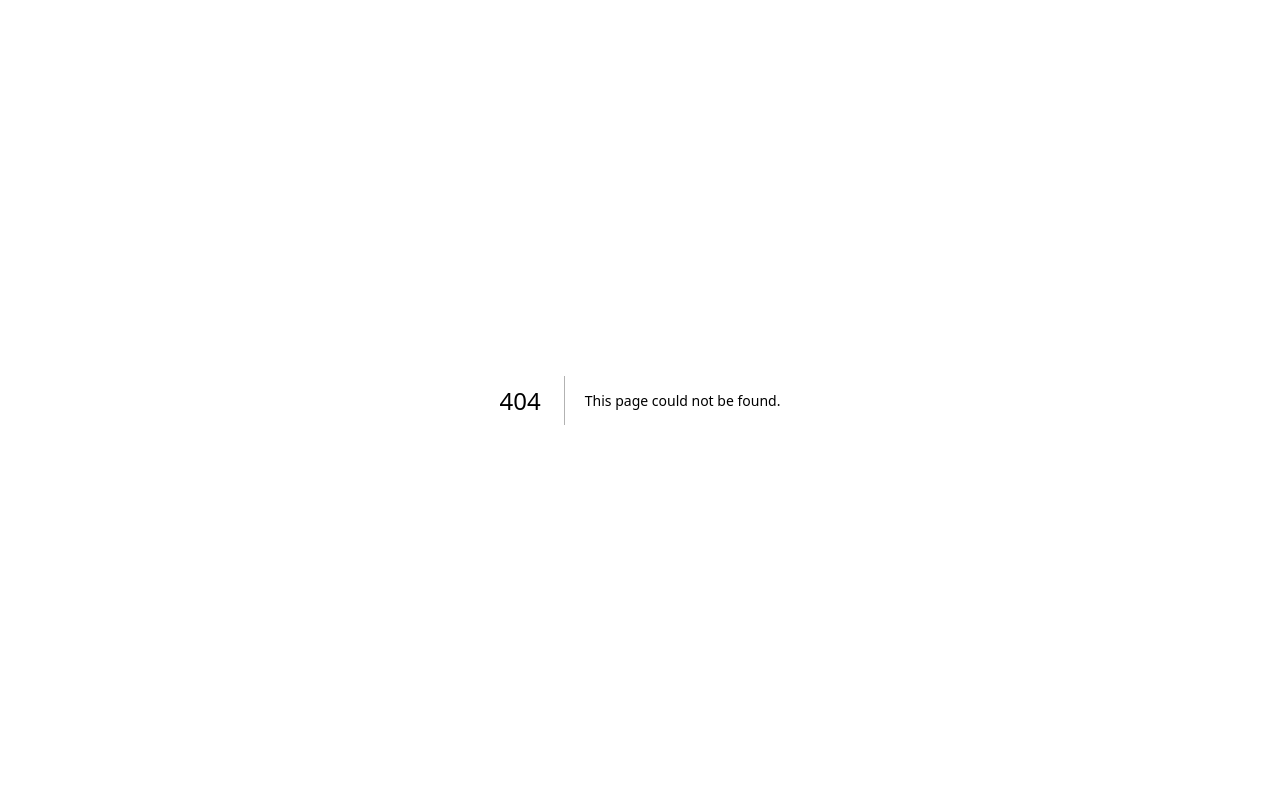
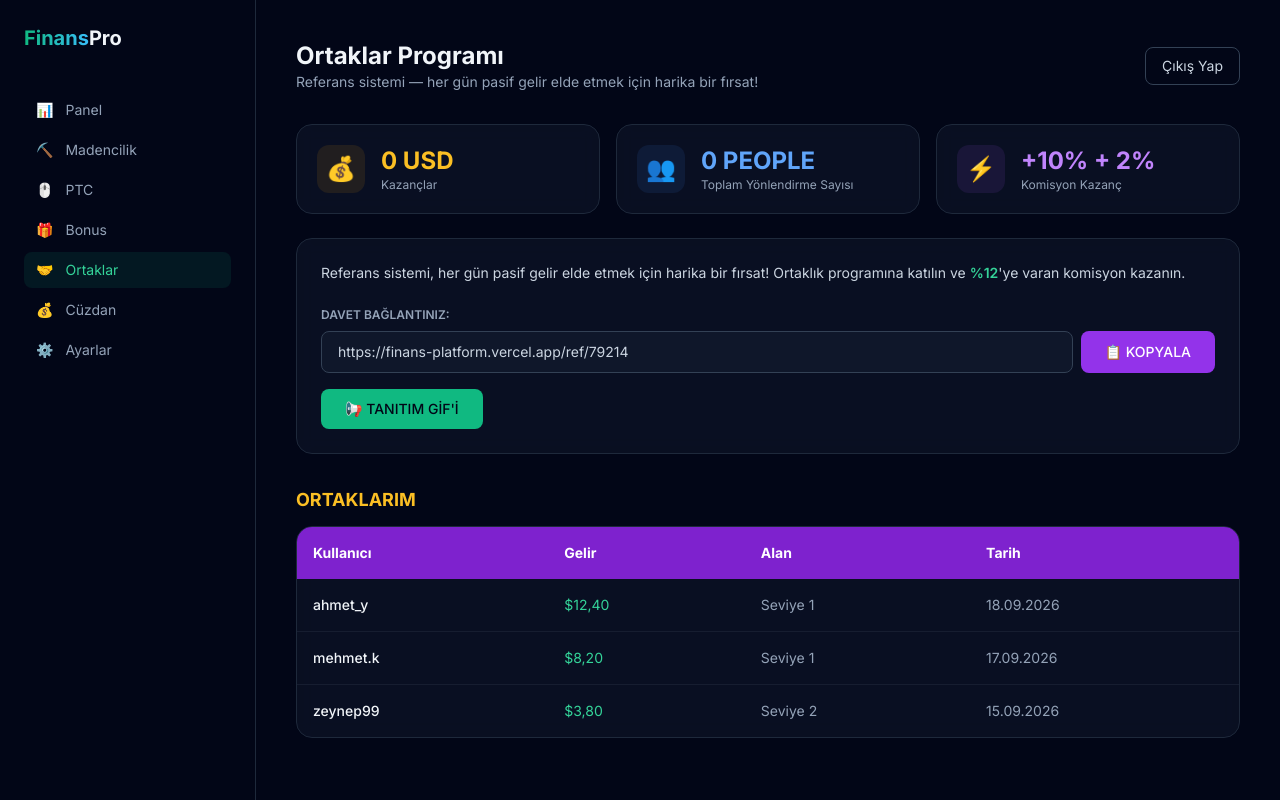
Before and after one commit to ayitvhizmet-gif/finans-platform, a Next.js app: page /panel/ortaklar in a window 1280 px wide. Before the commit this address had no page. Built offline with nearby package versions, Linux system fonts and the light colour scheme.

Commit message:
Create page.tsx

```diff
--- /dev/null
+++ b/app/panel/ortaklar/page.tsx
@@ -0,0 +1,118 @@
+"use client";
+
+import { useState } from "react";
+import CikisButonu from "@/components/CikisButonu";
+import PanelSidebar from "@/components/PanelSidebar";
+
+export default function Ortaklar() {
+  const [kopyalandi, setKopyalandi] = useState(false);
+  const davetLink = "https://finans-platform.vercel.app/ref/79214";
+
+  function kopyala() {
+    navigator.clipboard.writeText(davetLink);
+    setKopyalandi(true);
+    setTimeout(() => setKopyalandi(false), 2000);
+  }
+
+  const ortaklar = [
+    { kullanici: "ahmet_y", gelir: "$12,40", alan: "Seviye 1", tarih: "18.09.2026" },
+    { kullanici: "mehmet.k", gelir: "$8,20", alan: "Seviye 1", tarih: "17.09.2026" },
+    { kullanici: "zeynep99", gelir: "$3,80", alan: "Seviye 2", tarih: "15.09.2026" },
+  ];
+
+  return (
+    <div className="flex min-h-screen">
+      <PanelSidebar />
+      <main className="flex-1 p-6 md:p-10">
+        <div className="flex items-center justify-between">
+          <div>
+            <h1 className="text-2xl font-bold">Ortaklar Programı</h1>
+            <p className="text-sm text-slate-400">Referans sistemi — her gün pasif gelir elde etmek için harika bir fırsat!</p>
+          </div>
+          <CikisButonu />
+        </div>
+
+        {/* ÜST KARTLAR */}
+        <div className="mt-8 grid gap-4 md:grid-cols-3">
+          <div className="card flex items-center gap-4 p-5">
+            <div className="flex h-12 w-12 items-center justify-center rounded-xl bg-amber-500/10 text-2xl">💰</div>
+            <div>
+              <div className="text-2xl font-bold text-amber-400">0 USD</div>
+              <div className="text-xs text-slate-400">Kazançlar</div>
+            </div>
+          </div>
+          <div className="card flex items-center gap-4 p-5">
+            <div className="flex h-12 w-12 items-center justify-center rounded-xl bg-blue-500/10 text-2xl">👥</div>
+            <div>
+              <div className="text-2xl font-bold text-blue-400">0 PEOPLE</div>
+              <div className="text-xs text-slate-400">Toplam Yönlendirme Sayısı</div>
+            </div>
+          </div>
+          <div className="card flex items-center gap-4 p-5">
+            <div className="flex h-12 w-12 items-center justify-center rounded-xl bg-purple-500/10 text-2xl">⚡</div>
+            <div>
+              <div className="text-2xl font-bold text-purple-400">+10% + 2%</div>
+              <div className="text-xs text-slate-400">Komisyon Kazanç</div>
+            </div>
+          </div>
+        </div>
+
+        {/* DAVET LİNKİ */}
+        <div className="card mt-6 p-6">
+          <div className="text-sm text-slate-300">
+            Referans sistemi, her gün pasif gelir elde etmek için harika bir fırsat! Ortaklık programına katılın ve <span className="font-semibold text-emerald-400">%12</span>'ye varan komisyon kazanın.
+          </div>
+
+          <label className="mt-6 mb-2 block text-xs font-semibold text-slate-400">DAVET BAĞLANTINIZ:</label>
+          <div className="flex flex-col gap-2 md:flex-row">
+            <input type="text" readOnly value={davetLink}
+              className="flex-1 rounded-lg border border-slate-700 bg-slate-900 px-4 py-2.5 text-sm text-slate-300 outline-none" />
+            <button onClick={kopyala}
+              className={`rounded-lg px-6 py-2.5 text-sm font-medium ${kopyalandi ? "bg-emerald-500 text-slate-950" : "bg-purple-600 text-white hover:bg-purple-500"}`}>
+              {kopyalandi ? "✓ KOPYALANDI" : "📋 KOPYALA"}
+            </button>
+          </div>
+
+          <button className="mt-4 rounded-lg bg-emerald-500 px-6 py-2.5 text-sm font-medium text-slate-950 hover:bg-emerald-400">
+            📢 TANITIM GİF'İ
+          </button>
+        </div>
+
+        {/* ORTAKLAR TABLOSU */}
+        <div className="mt-8">
+          <h2 className="mb-3 text-lg font-bold text-amber-400">ORTAKLARIM</h2>
+          <div className="card overflow-hidden">
+            <table className="w-full text-sm">
+              <thead className="bg-purple-700 text-left text-white">
+                <tr>
+                  <th className="p-4">Kullanıcı</th>
+                  <th className="p-4">Gelir</th>
+                  <th className="p-4">Alan</th>
+                  <th className="p-4">Tarih</th>
+                </tr>
+              </thead>
+              <tbody>
+                {ortaklar.length === 0 ? (
+                  <tr>
+                    <td colSpan={4} className="p-8 text-center text-slate-500">
+                      Henüz ortağınız yok. Davet linkinizi paylaşarak başlayın!
+                    </td>
+                  </tr>
+                ) : (
+                  ortaklar.map((o) => (
+                    <tr key={o.kullanici} className="border-b border-slate-800/60 last:border-0">
+                      <td className="p-4 font-medium">{o.kullanici}</td>
+                      <td className="p-4 text-emerald-400">{o.gelir}</td>
+                      <td className="p-4 text-slate-400">{o.alan}</td>
+                      <td className="p-4 text-slate-400">{o.tarih}</td>
+                    </tr>
+                  ))
+                )}
+              </tbody>
+            </table>
+          </div>
+        </div>
+      </main>
+    </div>
+  );
+}
```
